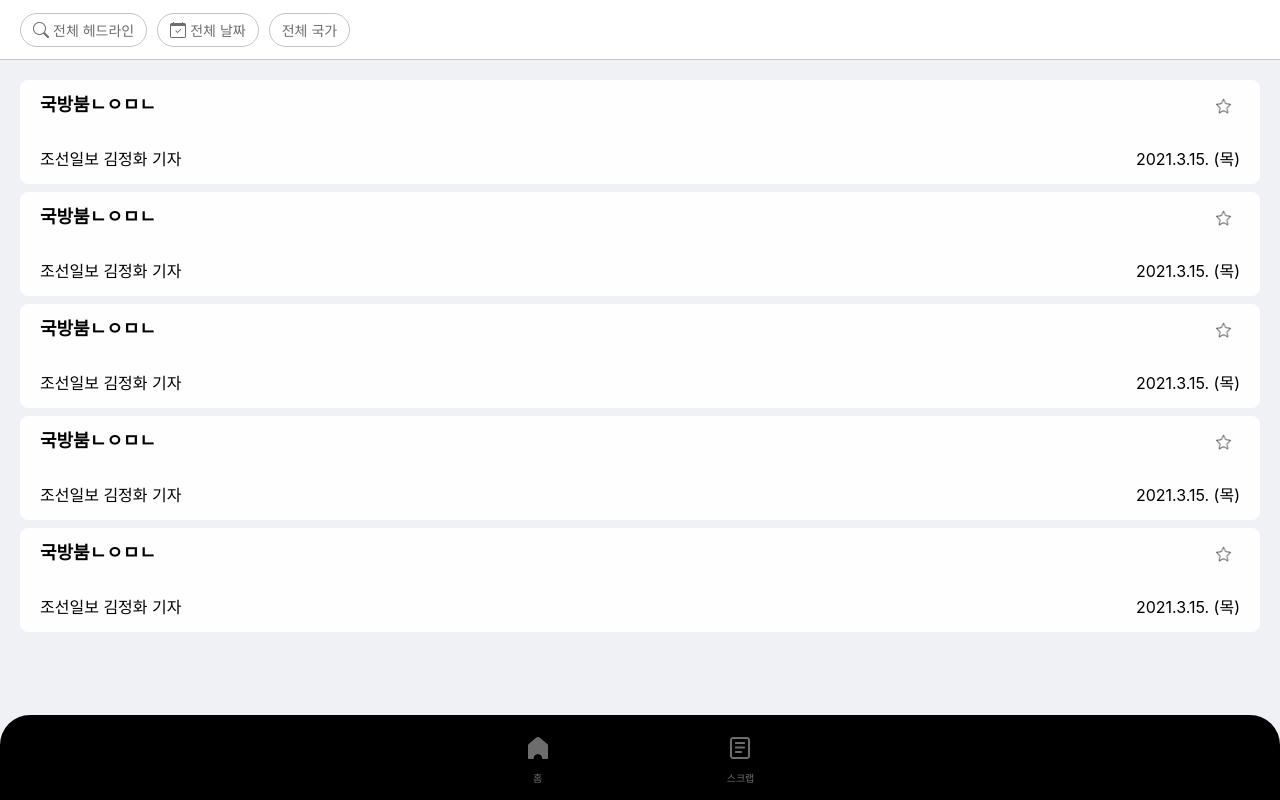
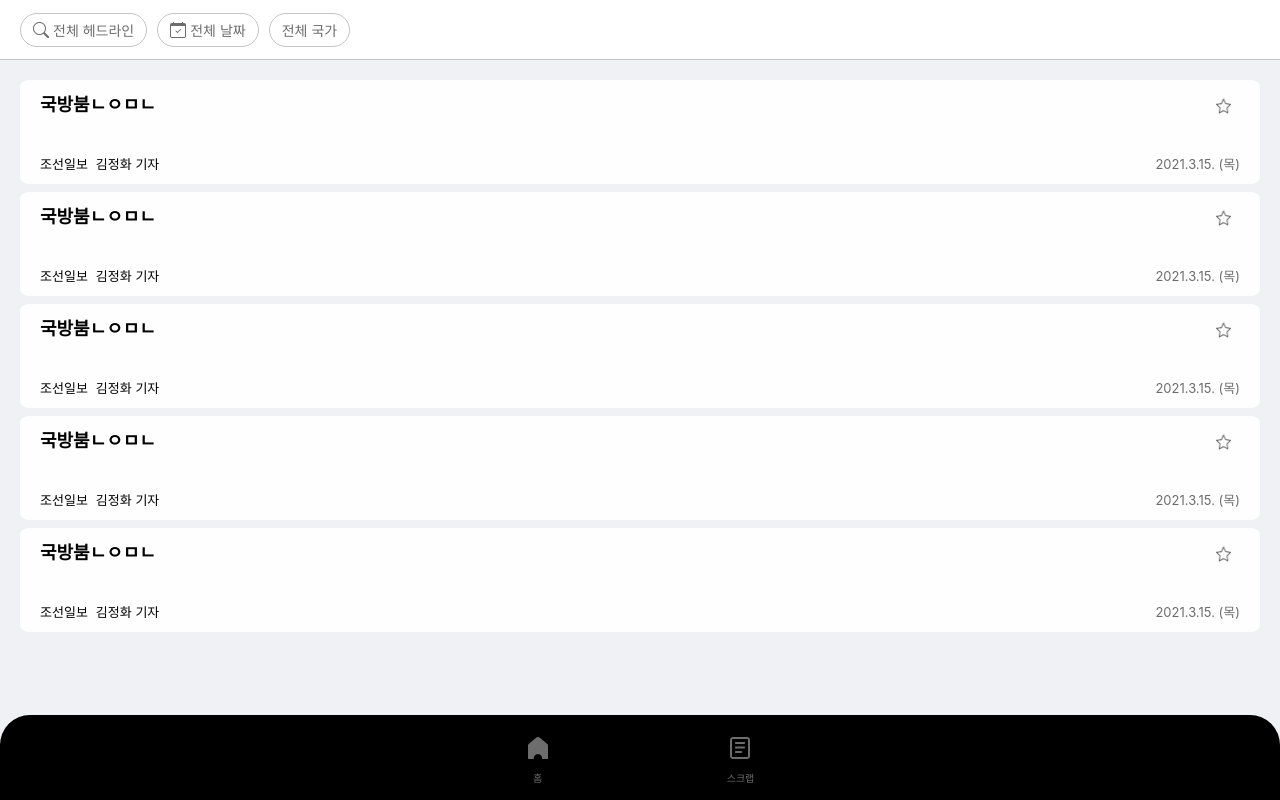
Before and after one commit to peppermintc/news-mobile, a React (Create React App) app: page /scrap in a window 1280 px wide. Built offline with nearby package versions, Linux system fonts and the light colour scheme.

Commit message:
[수정] 기사 아이템 UI 수정

```diff
--- a/src/components/ArticleListItem.tsx
+++ b/src/components/ArticleListItem.tsx
@@ -17,7 +17,7 @@ const SectionTop = styled.div`
 const SectionBottom = styled.div`
   width: 100%;
   display: flex;
-  justify-content: space-between;
+  margin-top: 8px;
 `;
 
 const Title = styled.div`
@@ -36,6 +36,22 @@ const StarIcon = styled.img`
   align-items: center;
 `;
 
+const Source = styled.span`
+  font-size: 13px;
+  margin-right: 8px;
+`;
+
+const Author = styled.span`
+  font-size: 13px;
+`;
+
+const Date = styled.span`
+  font-size: 13px;
+  color: #6d6d6d;
+  flex: 1;
+  text-align: right;
+`;
+
 const ArticleListItem = () => {
   return (
     <Container>
@@ -44,8 +60,9 @@ const ArticleListItem = () => {
         <StarIcon src={StarIconOff} alt="star" />
       </SectionTop>
       <SectionBottom>
-        <div>조선일보 김정화 기자</div>
-        <div>2021.3.15. (목)</div>
+        <Source>조선일보</Source>
+        <Author>김정화 기자</Author>
+        <Date>2021.3.15. (목)</Date>
       </SectionBottom>
     </Container>
   );
```
Also changed, not shown: src/img/starIconOn.png (added).
